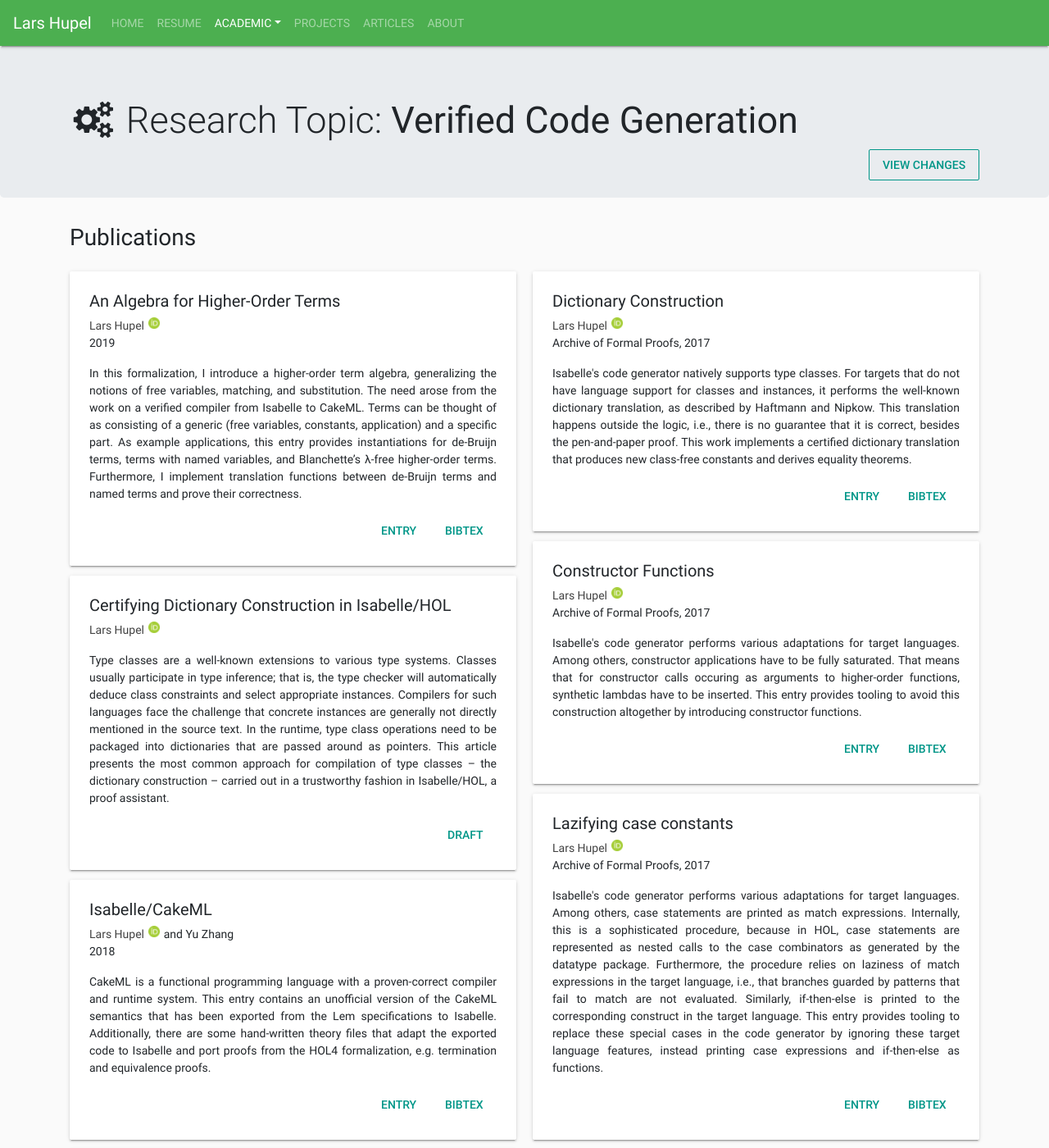
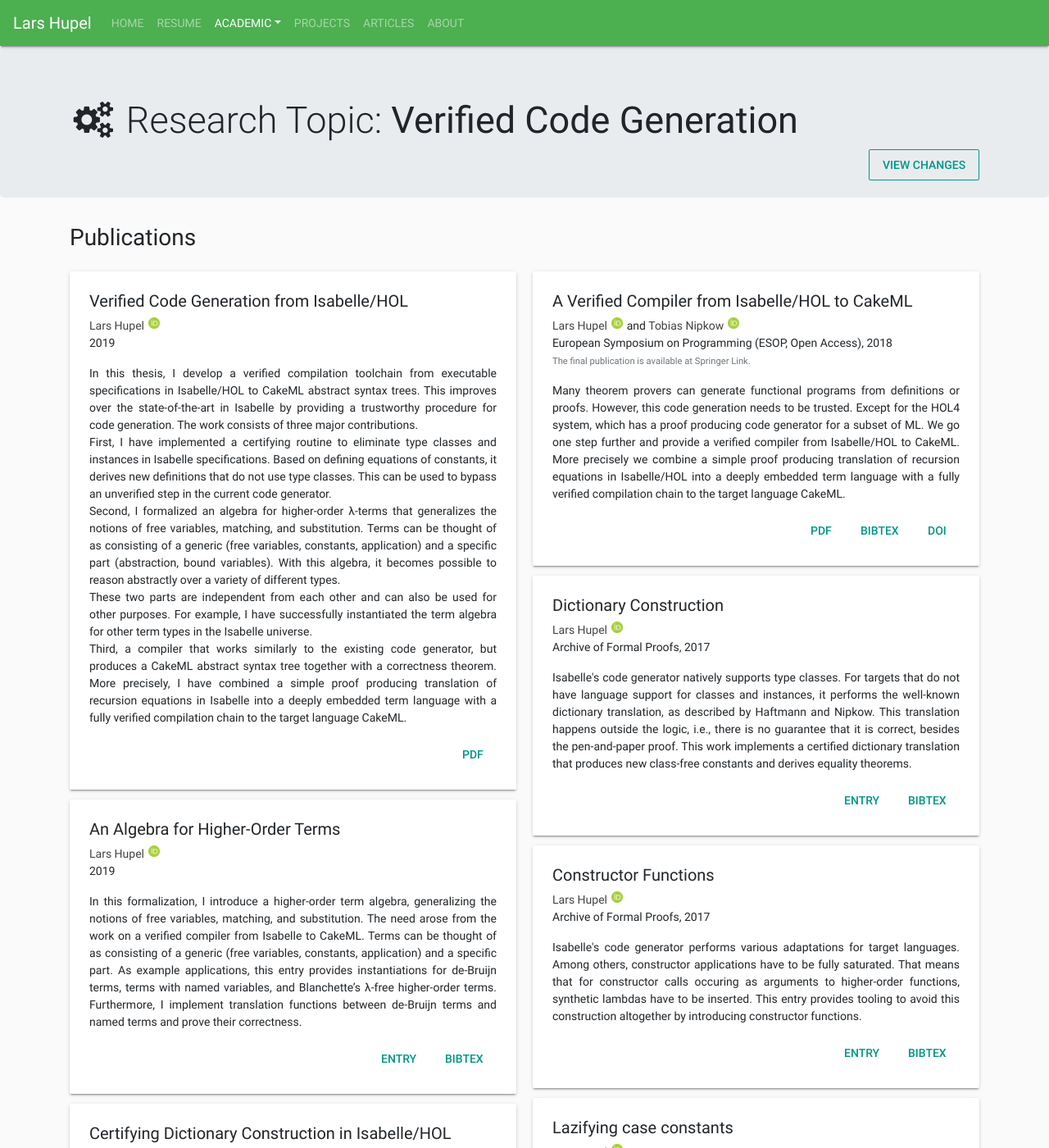
Before and after one commit to larsrh/website, a Jekyll site: the page built from _research/codegen.md, in a window 1280 px wide and 1400 px high. Shown: the whole window at 82% size. Built offline with Jekyll 4.4.1, drawn with Linux system fonts in a browser that asks for light colours; comment, search, counter and statistics services are not loaded.

Commit message:
publication: my thesis

```diff
--- a/_research/codegen.md
+++ b/_research/codegen.md
@@ -61,6 +61,30 @@
     year: 2019
     abstract: |
       In this formalization, I introduce a higher-order term algebra, generalizing the notions of free variables, matching, and substitution. The need arose from the work on a verified compiler from Isabelle to CakeML. Terms can be thought of as consisting of a generic (free variables, constants, application) and a specific part. As example applications, this entry provides instantiations for de-Bruijn terms, terms with named variables, and Blanchette’s λ-free higher-order terms. Furthermore, I implement translation functions between de-Bruijn terms and named terms and prove their correctness.
+  - title: "Verified Code Generation from Isabelle/HOL"
+    id: "phd-thesis_hupel"
+    authors: ["lars"]
+    bib: false
+    year: 2019
+    abstract: |
+      In this thesis, I develop a verified compilation toolchain from executable specifications in Isabelle/HOL to CakeML abstract syntax trees.
+      This improves over the state-of-the-art in Isabelle by providing a trustworthy procedure for code generation.
+      The work consists of three major contributions.
+      <br />
+      First, I have implemented a certifying routine to eliminate type classes and instances in Isabelle specifications.
+      Based on defining equations of constants, it derives new definitions that do not use type classes.
+      This can be used to bypass an unverified step in the current code generator.
+      <br />
+      Second, I formalized an algebra for higher-order λ-terms that generalizes the notions of free variables, matching, and substitution.
+      Terms can be thought of as consisting of a generic (free variables, constants, application) and a specific part (abstraction, bound variables).
+      With this algebra, it becomes possible to reason abstractly over a variety of different types.
+      <br />
+      These two parts are independent from each other and can also be used for other purposes.
+      For example, I have successfully instantiated the term algebra for other term types in the Isabelle universe.
+      <br />
+      Third, a compiler that works similarly to the existing code generator, but produces a CakeML abstract syntax tree together with a correctness theorem.
+      More precisely, I have combined a simple proof producing translation of recursion equations in Isabelle into a deeply embedded term language with a fully verified compilation chain to the target language CakeML.
+
 ---
 
 ### Goal
```
Also changed, not shown: 1 other file.
